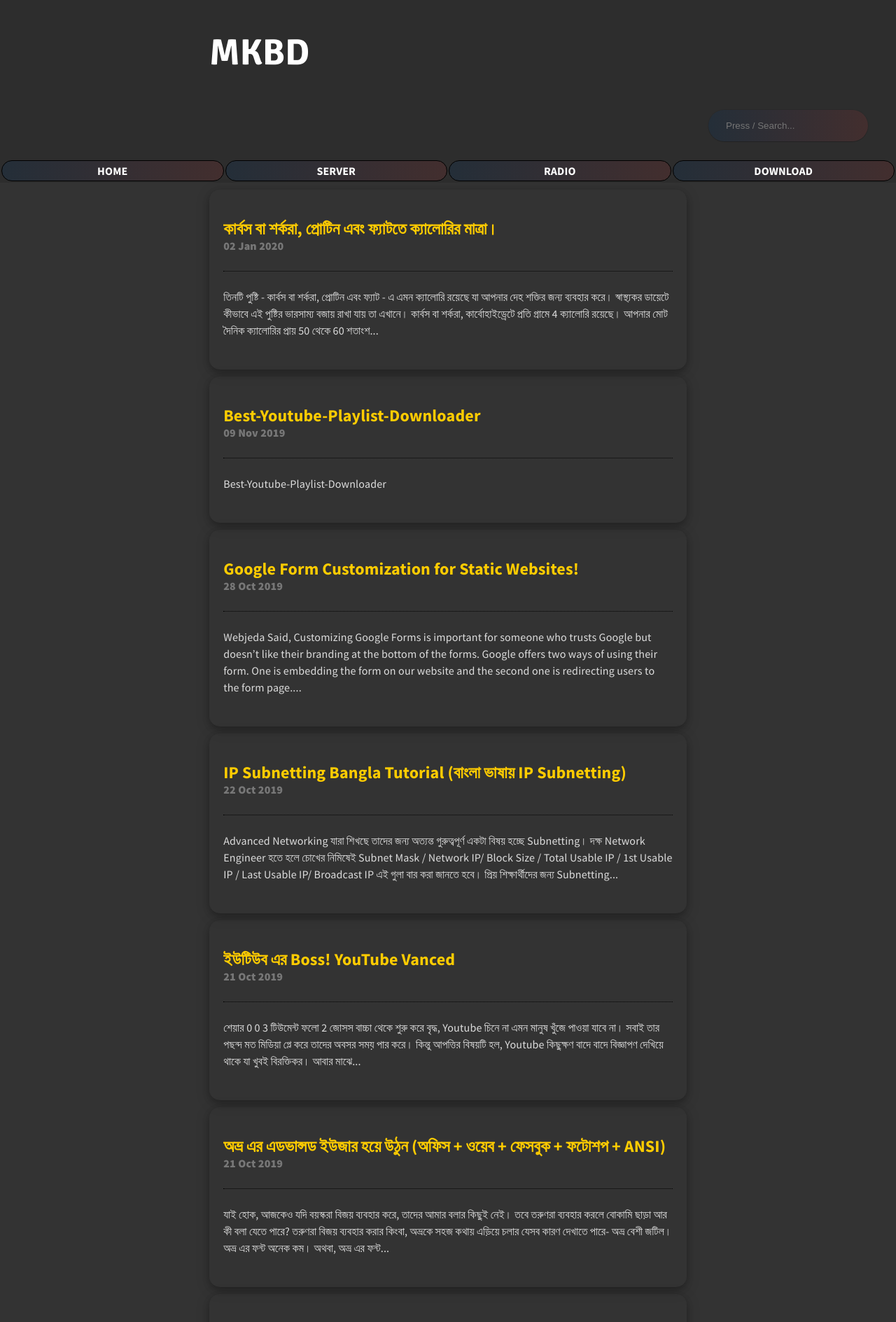
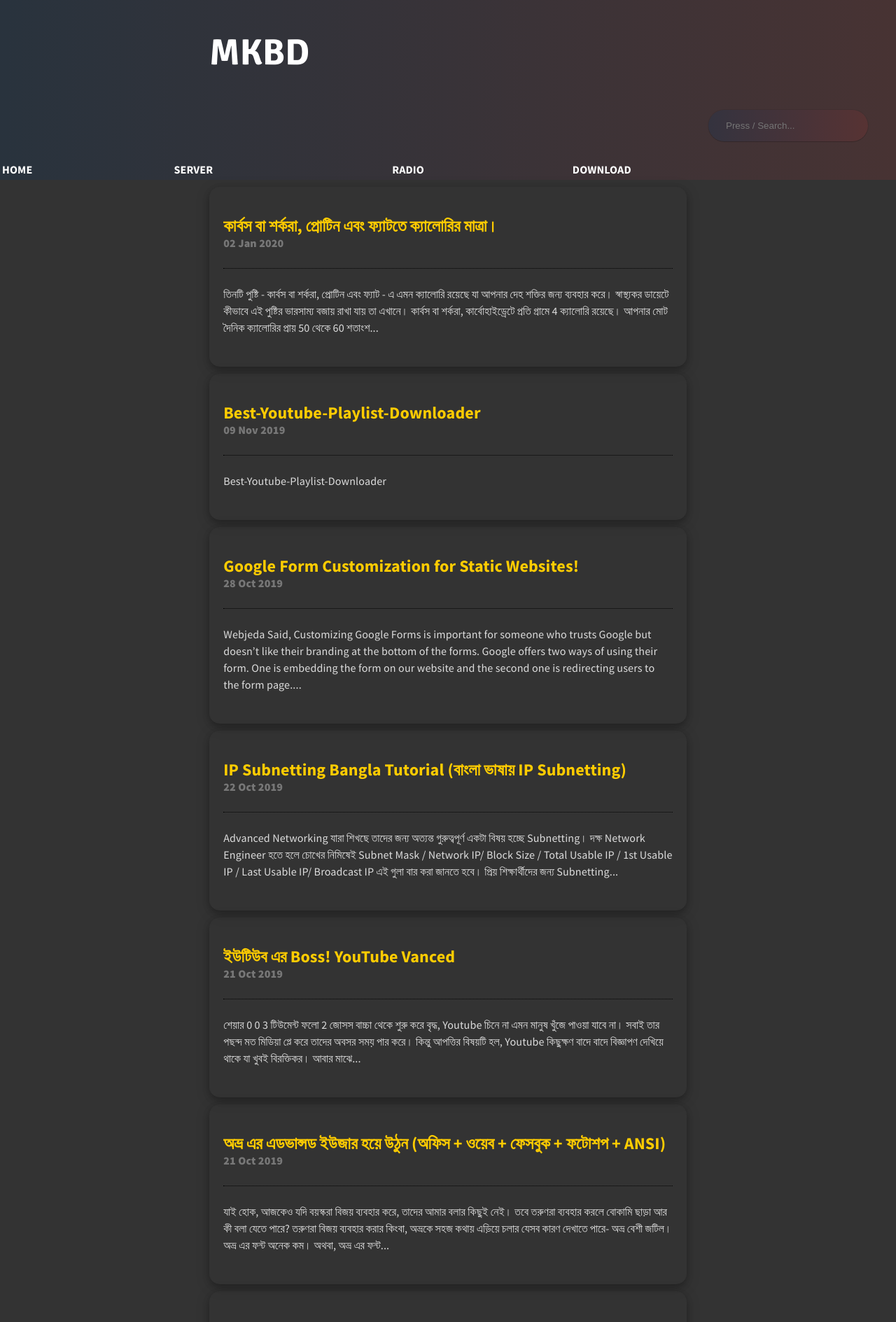
Before and after one commit to bdmilan/blog, a Jekyll site: the page built from index.html, in a window 1280 px wide. Shown: the top 1889 px of the page at 70% size. Built offline with Jekyll 4.4.1, drawn with Linux system fonts in a browser that asks for light colours; the list of posts is cut into pages by our own code.

Commit message:
Update header.html

```diff
--- a/_includes/header.html
+++ b/_includes/header.html
@@ -1,6 +1,6 @@
 
 
-<div style="background: #2d2d2d">
+<div style="background: linear-gradient(to right, #00336633 0%, #99333333 100%)">
 <div id="#gradient">
 
 	<div style="">
@@ -31,10 +31,10 @@
 <nav class="sticky-top">
   <div class="" style=""><table style="width:100%">
   <tr>
-    <td class="nm"><a href="https://mkbd.tk/" style="color: #fff;"> HOME </a></td>
-	<td class="nm"><a href="https://mkbd.tk/server" style="color: #fff;"> SERVER </a></td>
-	  <td class="nm"><a href="https://mkbd.tk/radio" style="color: #fff;"> RADIO </a></td>
-	  <td class="nm"><a href="https://mkbd.tk/download" style="color: #fff;"> DOWNLOAD </a></td>
+    <td class=""><a href="https://mkbd.tk/" style="color: #fff;"> HOME </a></td>
+	<td class=""><a href="https://mkbd.tk/server" style="color: #fff;"> SERVER </a></td>
+	  <td class=""><a href="https://mkbd.tk/radio" style="color: #fff;"> RADIO </a></td>
+	  <td class=""><a href="https://mkbd.tk/download" style="color: #fff;"> DOWNLOAD </a></td>
 
   </tr>
 </table></b>
```
